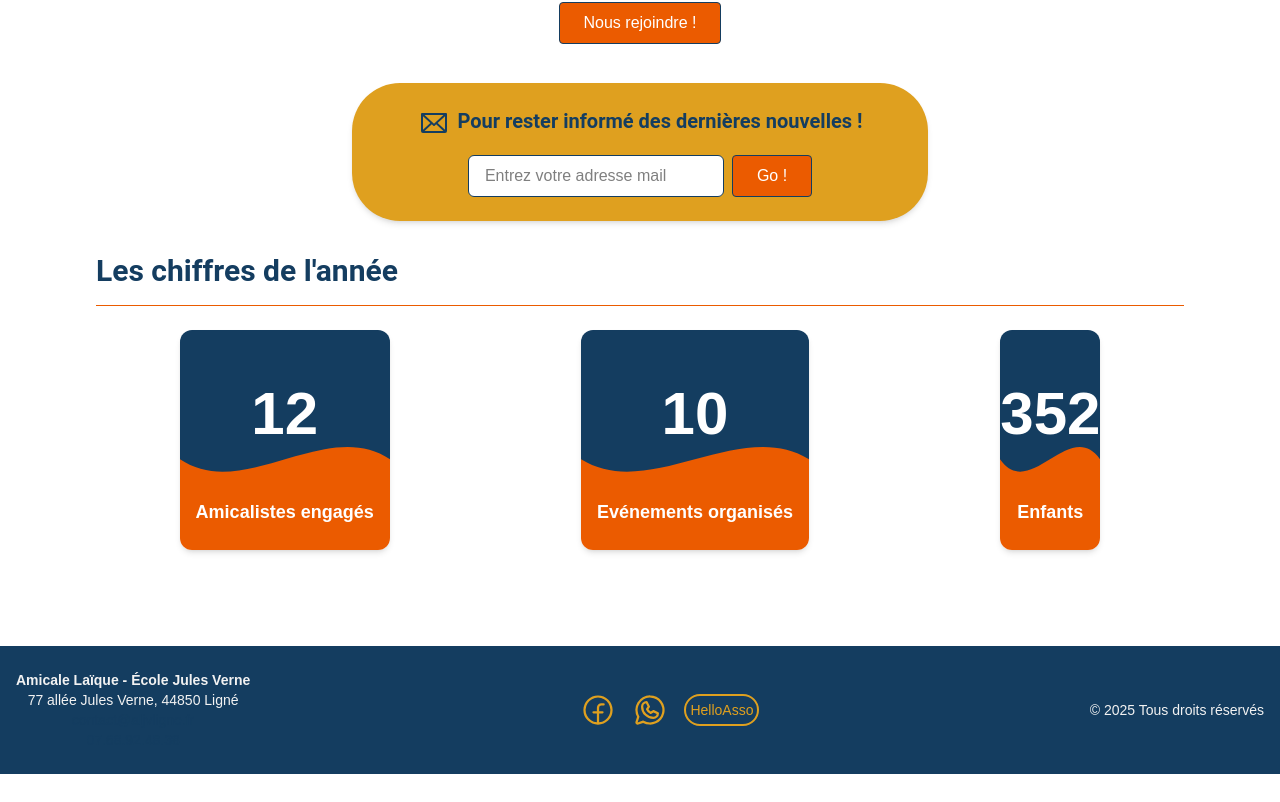
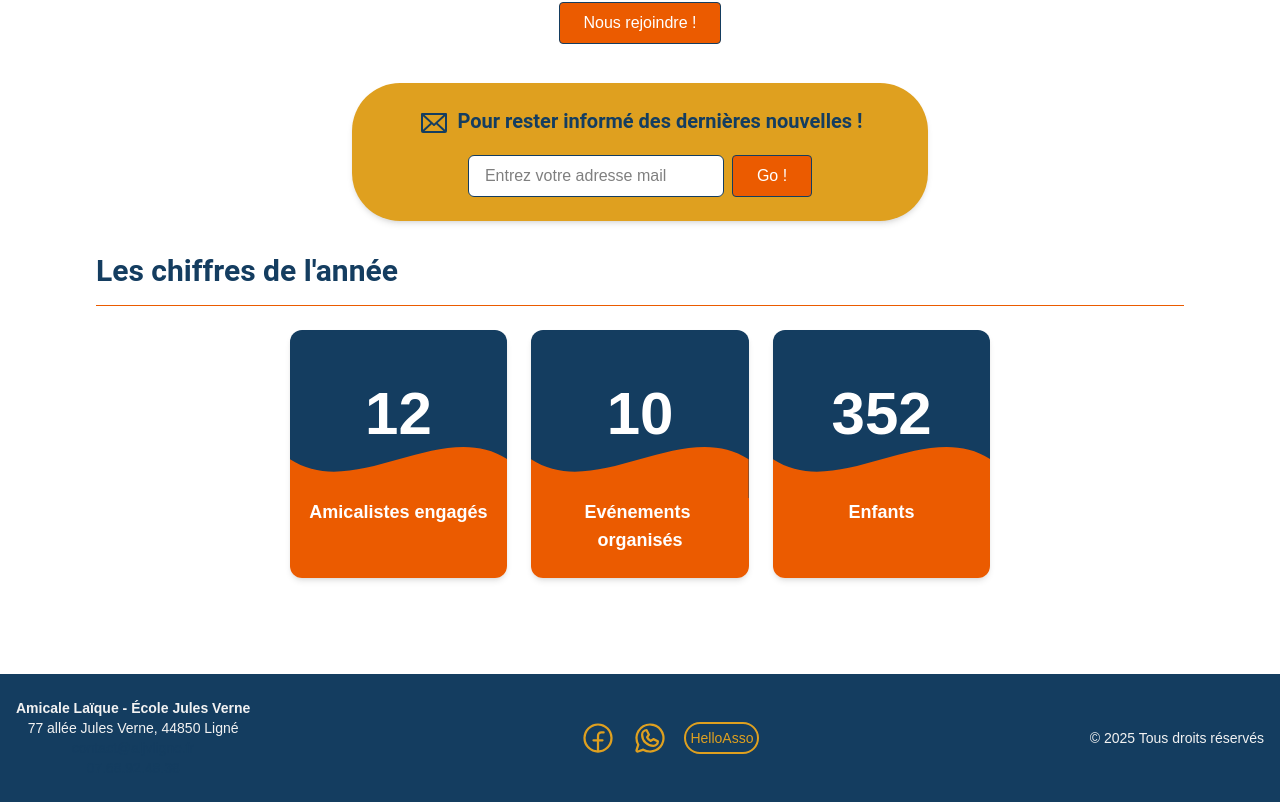
Before and after one commit to abisiaux/amicale_laique_web, a React (Vite) app: page / in a window 1280 px wide. Shown: the part 831-1633 px from the top of the page. Before the commit the page ends 1605 px from the top, so only its background shows below. Built offline with nearby package versions, Linux system fonts and the light colour scheme; no server answers.

Commit message:
some fixes

```diff
--- a/src/components/WaveCard.tsx
+++ b/src/components/WaveCard.tsx
@@ -8,7 +8,6 @@ type WaveCardProps = {
   imageUrl?: string;
   imageAlt?: string;
   hasPointer?: boolean;
-  nbCardsPerRow?: number;
 } & HTMLAttributes<HTMLDivElement>;
 
 export default function WaveCard({
@@ -19,14 +18,13 @@ export default function WaveCard({
   imageUrl,
   imageAlt,
   hasPointer = false,
-  nbCardsPerRow = 4,
   ...rest
 }: WaveCardProps) {
   return (
     <div
       {...rest}
       className={
-        `card flex-1/${nbCardsPerRow} max-w-xs rounded-xl overflow-hidden shadow-md text-center` +
+        `card w-full sm:w-1/2 md:w-1/4 lg:w-1/5 max-w-sm rounded-xl overflow-hidden shadow-md text-center` +
         (hasPointer ? ' cursor-pointer' : '') +
         ' group'
       }
@@ -35,7 +33,7 @@ export default function WaveCard({
         {imageUrl && (
           <img
             src={imageUrl}
-            className={'w-full object-cover ' + (imageHeight ?? 'h-48 md:h-64')}
+            className={'w-full object-cover ' + (imageHeight ?? 'h-48')}
             alt={imageAlt}
           />
         )}
--- a/src/pages/APropos.tsx
+++ b/src/pages/APropos.tsx
@@ -2,6 +2,7 @@ import WaveCard from '@components/WaveCard.tsx';
 import type { Membre } from '@models/Membre.ts';
 import { getMembres } from '@services/strapi.ts';
 import { useEffect, useState } from 'react';
+import { API_URL } from '@services/config.ts';
 
 export default function APropos() {
   const [members, setMembers] = useState<Membre[]>([]);
@@ -15,13 +16,13 @@ export default function APropos() {
       <h1 className="text-3xl font-bold mb-2">Les membres du bureau</h1>
       <hr className="mb-4" />
 
-      <div className="flex flex-wrap justify-around flex-col md:flex-row gap-3 justify-self-center md:justify-self-auto mb-8">
+      <div className="flex flex-wrap justify-center gap-6 mb-8">
         {members.map((member) => (
           <WaveCard
             key={member.nom}
             title={`${member.prenom} ${member.nom}`}
             subtitle={member.fonction}
-            imageHeight="h-80"
+            imageHeight="h-64"
             imageUrl={member.photo.url}
             imageAlt={`Photo de ${member.nom}  ${member.prenom}`}
           />
--- a/src/pages/Actualites.tsx
+++ b/src/pages/Actualites.tsx
@@ -23,7 +23,7 @@ export default function Actualites() {
       <h1 className="text-3xl font-bold mb-2">Actualités</h1>
       <hr className="mb-4" />
 
-      <div className="flex flex-wrap justify-around flex-col md:flex-row gap-3 justify-self-center md:justify-self-auto mb-8">
+      <div className="flex flex-wrap justify-center gap-6 mb-8">
         {actualites.map((actualite) => (
           <WaveCard
             key={actualite.titre}
--- a/src/pages/Home.tsx
+++ b/src/pages/Home.tsx
@@ -127,18 +127,10 @@ export default function Home() {
             Les chiffres de l'année
           </h2>
           <hr className="mb-6" />
-          <div className="flex flex-wrap justify-around flex-col md:flex-row gap-6 justify-self-center md:justify-self-auto">
-            <WaveCard
-              nbCardsPerRow={3}
-              title="Amicalistes engagés"
-              number={NB_AMICALISTES}
-            />
-            <WaveCard
-              nbCardsPerRow={3}
-              title="Evénements organisés"
-              number={NB_EVENTS}
-            />
-            <WaveCard nbCardsPerRow={3} title="Enfants" number={NB_STUDENTS} />
+          <div className="flex flex-wrap justify-center gap-6 mb-8">
+            <WaveCard title="Amicalistes engagés" number={NB_AMICALISTES} />
+            <WaveCard title="Evénements organisés" number={NB_EVENTS} />
+            <WaveCard title="Enfants" number={NB_STUDENTS} />
           </div>
         </section>
       </div>
--- a/src/pages/ProcesVerbaux.tsx
+++ b/src/pages/ProcesVerbaux.tsx
@@ -30,7 +30,7 @@ export default function ProcesVerbaux() {
         pour suivre de près nos actions et découvrez comment vous pouvez vous
         impliquer davantage dans la vie de l’école.
       </p>
-      <div className="flex flex-wrap justify-around flex-col md:flex-row gap-6 justify-self-center md:justify-self-auto">
+      <div className="flex flex-wrap justify-center gap-6 mb-8">
         {procesVerbaux.map((procesVerbal) => (
           <WaveCard
             key={procesVerbal.titre}
--- a/src/pages/Services.tsx
+++ b/src/pages/Services.tsx
@@ -31,7 +31,7 @@ export default function Services() {
         disponibilités et les modalités de retrait.
       </p>
 
-      <div className="flex flex-wrap justify-around flex-col md:flex-row gap-3 justify-self-center md:justify-self-auto mb-8">
+      <div className="flex flex-wrap justify-center gap-6 mb-8">
         {services.map((service) => (
           <WaveCard
             key={service.titre}
```
